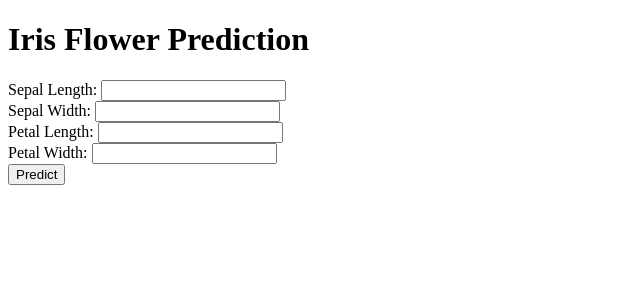
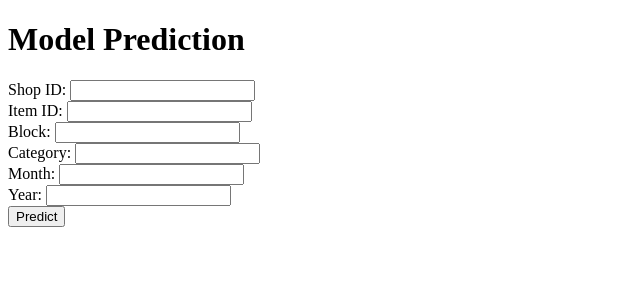
Before and after one commit to anshussain1539/MLOps_temp_project, a Flask app: page / in a window 1280 px wide. Shown: the top 300 px of the page, without its empty margins (0-640 px from the left). Run offline with Flask 2, Linux system fonts and the light colour scheme; parts of the project's set-up code (start-up, migrations or seed data) failed here and were passed over.

Commit message:
Update index.html

```diff
--- a/templates/index.html
+++ b/templates/index.html
@@ -1,24 +1,34 @@
+<!-- templates/index.html -->
 <!DOCTYPE html>
 <html lang="en">
 <head>
     <meta charset="UTF-8">
     <meta name="viewport" content="width=device-width, initial-scale=1.0">
-    <title>Iris Flower Prediction</title>
+    <title>Model Prediction</title>
 </head>
 <body>
-    <h1>Iris Flower Prediction</h1>
+    <h1>Model Prediction</h1>
+
     <form action="/predict" method="post">
-        <label for="sepal_length">Sepal Length:</label>
-        <input type="text" name="sepal_length" required><br>
 
-        <label for="sepal_width">Sepal Width:</label>
-        <input type="text" name="sepal_width" required><br>
+        <label for="shop_id">Shop ID:</label>
+        <input type="text" name="shop_id" required><br>
 
-        <label for="petal_length">Petal Length:</label>
-        <input type="text" name="petal_length" required><br>
+        <label for="item_id">Item ID:</label>
+        <input type="text" name="item_id" required><br>
 
-        <label for="petal_width">Petal Width:</label>
-        <input type="text" name="petal_width" required><br>
+        <label for="date_block_num">Block:</label>
+        <input type="text" name="date_block_num" required><br>
+
+        <label for="item_category_id">Category:</label>
+        <input type="text" name="item_category_id" required><br>
+
+
+        <label for="Month">Month:</label>
+        <input type="text" name="Month" required><br>
+
+        <label for="Year">Year:</label>
+        <input type="text" name="Year" required><br>
 
         <input type="submit" value="Predict">
     </form>
```
